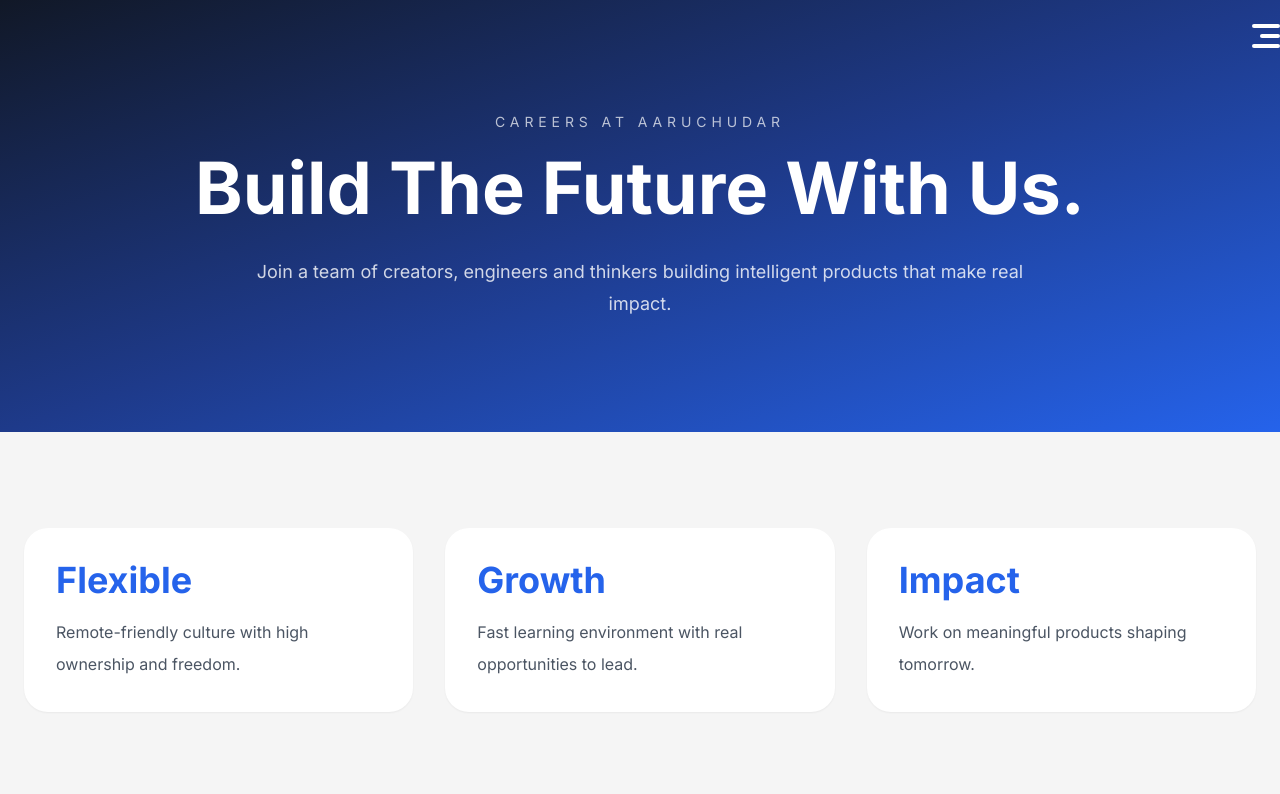
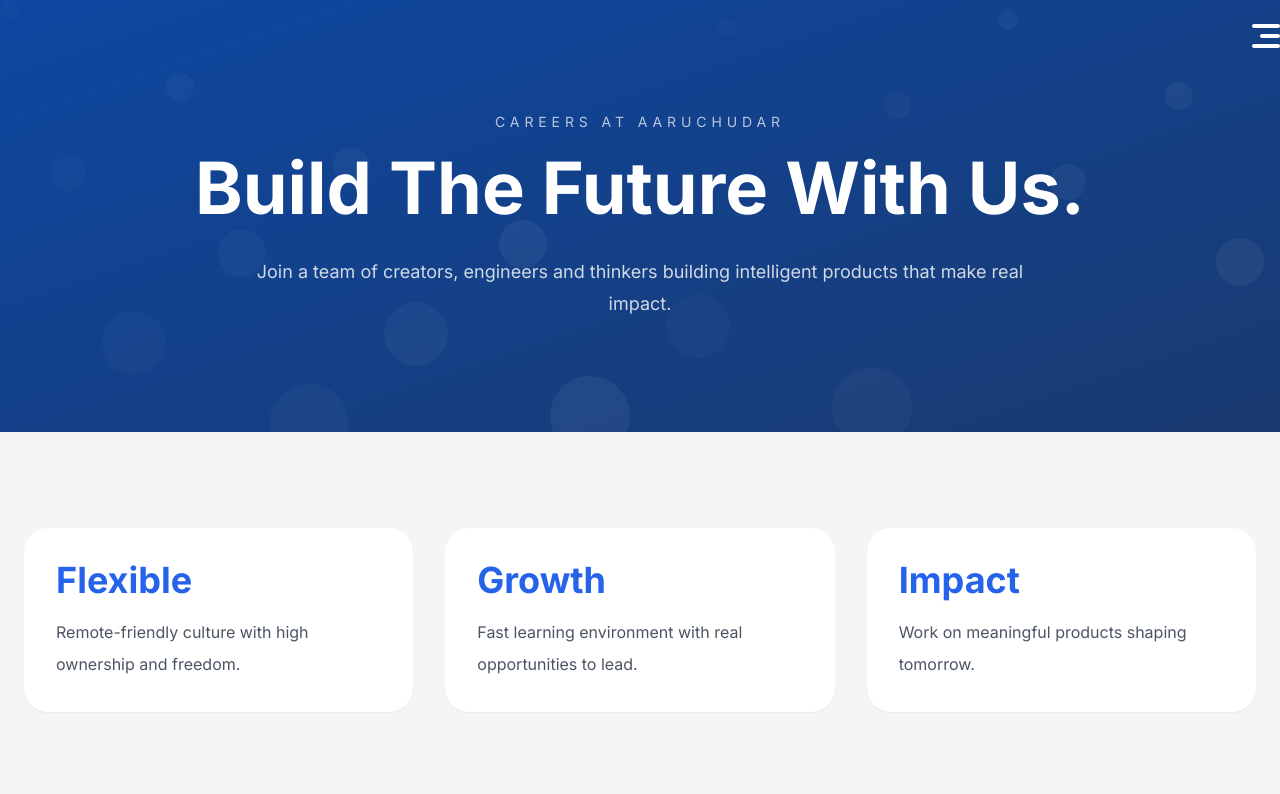
Before and after one commit to imadityax/NEWWEBSITE, a Next.js app: page /careers in a window 1280 px wide. Shown: the top 794 px of the page. Built offline with nearby package versions, Linux system fonts and the light colour scheme.

Commit message:
Navbar is resolved added all pages to it

```diff
--- a/app/about/page.tsx
+++ b/app/about/page.tsx
@@ -1,13 +1,13 @@
 'use client'
 
-import Navbar from '@/components/Navbar'
+
 
 export default function AboutPage(){
   const bubbles = Array.from({length:18},(_,i)=>i);
   return (
     <>
-      <Navbar />
-      <main className="min-h-screen bg-[#f5f5f5] text-black overflow-hidden pt-20">
+
+      <main className="min-h-screen bg-[#f5f5f5] text-black  overflow-x-hidden">
 
         {/* HERO SECTION - Who You Are */}
         <section className="relative min-h-[80vh] bg-gradient-to-br from-[#0d47a1] to-[#1a3a70] text-white flex items-center justify-center px-6 py-20 overflow-hidden">
--- a/app/careers/page.tsx
+++ b/app/careers/page.tsx
@@ -27,10 +27,11 @@
       desc: 'Develop secure scalable APIs, cloud systems and enterprise architecture.',
     },
   ]
-
+const bubbles = Array.from({length:18},(_,i)=>i);
   return (
     <main className="min-h-screen bg-[#f5f5f5] text-black">
-      <section className="relative overflow-hidden bg-gradient-to-br from-[#111827] via-[#1e3a8a] to-[#2563eb] text-white py-28 px-6">
+      <section className="relative overflow-hidden bg-gradient-to-br from-[#0d47a1] to-[#1a3a70] text-white py-28 px-6">
+        {bubbles.map((i: number)=>{ const size=[20,28,36,48,64,80][i%6]; const left=(i*13)%100; const top=(i*17)%100; const opacity=(i%4+2)/10; return <div key={i} className="absolute rounded-full bg-white/10" style={{width:size,height:size,left:`${left}%`,top:`${top}%`,opacity}}/>})}
         <div className="max-w-7xl mx-auto text-center">
           <p className="uppercase tracking-[0.35em] text-sm text-white/70 mb-5">Careers at Aaruchudar</p>
           <h1 className="text-5xl md:text-7xl font-bold max-w-5xl mx-auto leading-tight">
--- a/components/Navbar.tsx
+++ b/components/Navbar.tsx
@@ -14,7 +14,8 @@
   const links = [
     { name: 'Home', href: '/' },
     { name: 'About', href: '/about' },
-    { name: 'Resources', href: '/resources' },
+    { name: 'blog', href: '/blog' },
+    { name: 'careers', href: '/careers' },
     { name: 'Contact', href: '/contact' },
   ]
 
@@ -60,7 +61,7 @@
                 key={item.name}
                 href={item.href}
                 onClick={() => setMenuOpen(false)}
-                className="block hover:text-pink-400"
+                className="block hover:text-blue-400"
               >
                 {item.name}
               </Link>
```
